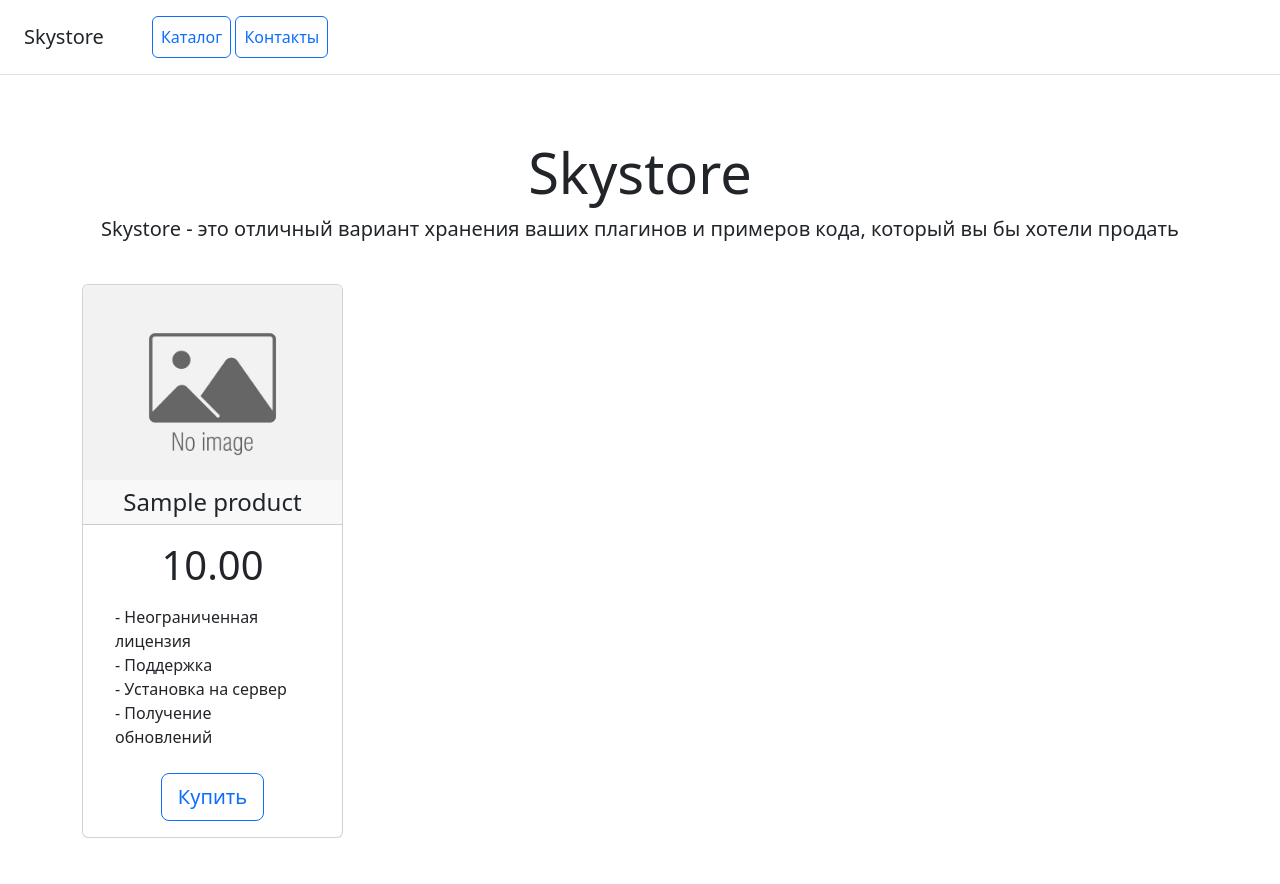
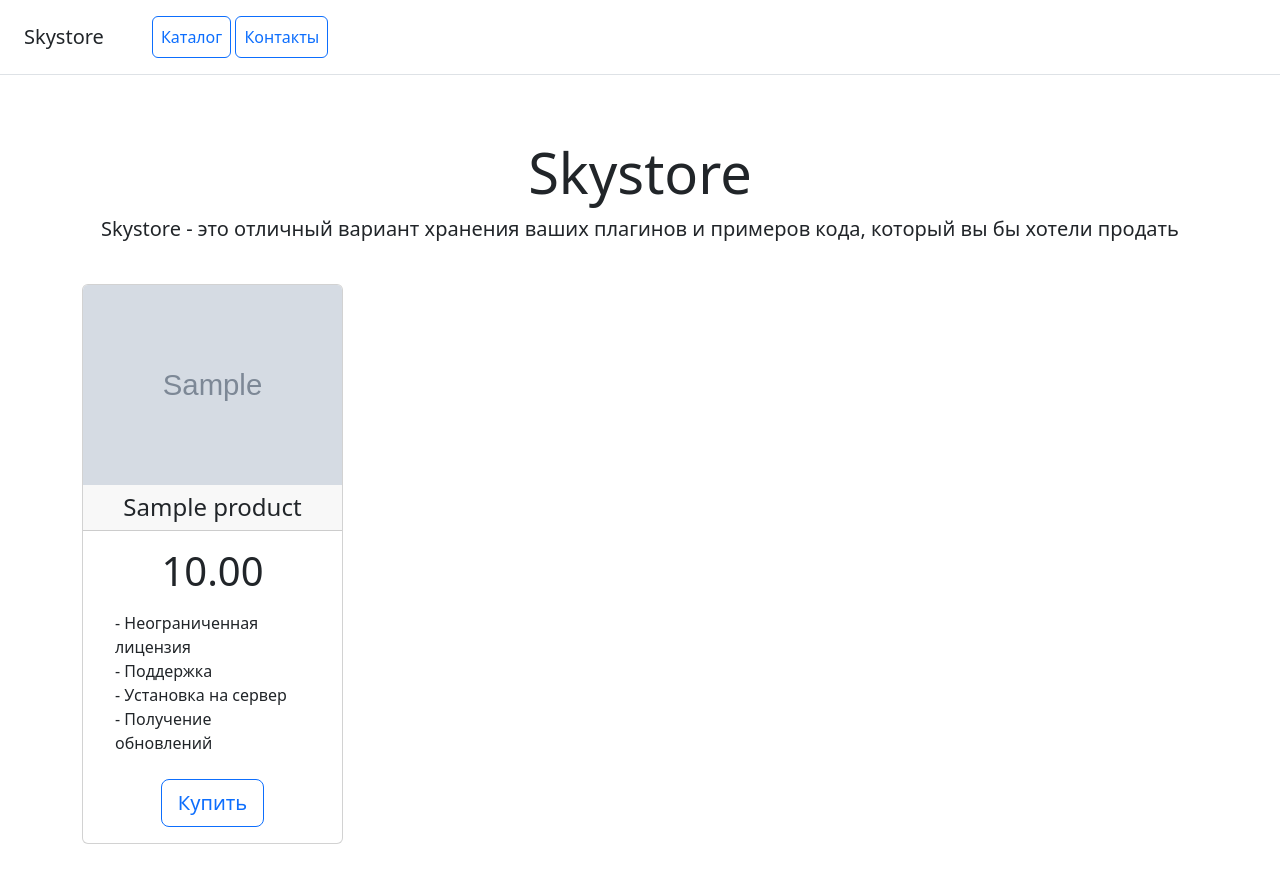
Before and after one commit to ptanch/online_store_pt, a Django app: page /home/ in a window 1280 px wide. Shown: the top 884 px of the page. Run offline with Django 5.2, Linux system fonts and the light colour scheme; tables that the repository leaves empty hold one stand-in row (values such as "Sample post"); grey boxes marked "Sample" are stand-in pictures; parts of the project's set-up code (start-up, migrations or seed data) failed here and were passed over.

Commit message:
скорректирована карточка товара, чтобы отображались загруженные фото

```diff
--- a/catalog/templates/home.html
+++ b/catalog/templates/home.html
@@ -31,8 +31,8 @@
         {% for product in products %}
         <div class="col-3">
             <div class="card mb-4 box-shadow">
-                {% if product.image %}
-                <img src="{{ product.image.url }}" class="card-img-top img-fluid" alt="{{ product.name }}">
+                {% if product.photo %}
+                <img src="{{ product.photo.url }}" class="card-img-top img-fluid" style="max-width: 100%; height: 200px;" alt="{{ product.name }}">
                 {% else %}
                 <img src="{% static 'images/no_image_available.jpg' %}" class="card-img-top img-fluid"
                      alt="Нет изображения">
```
